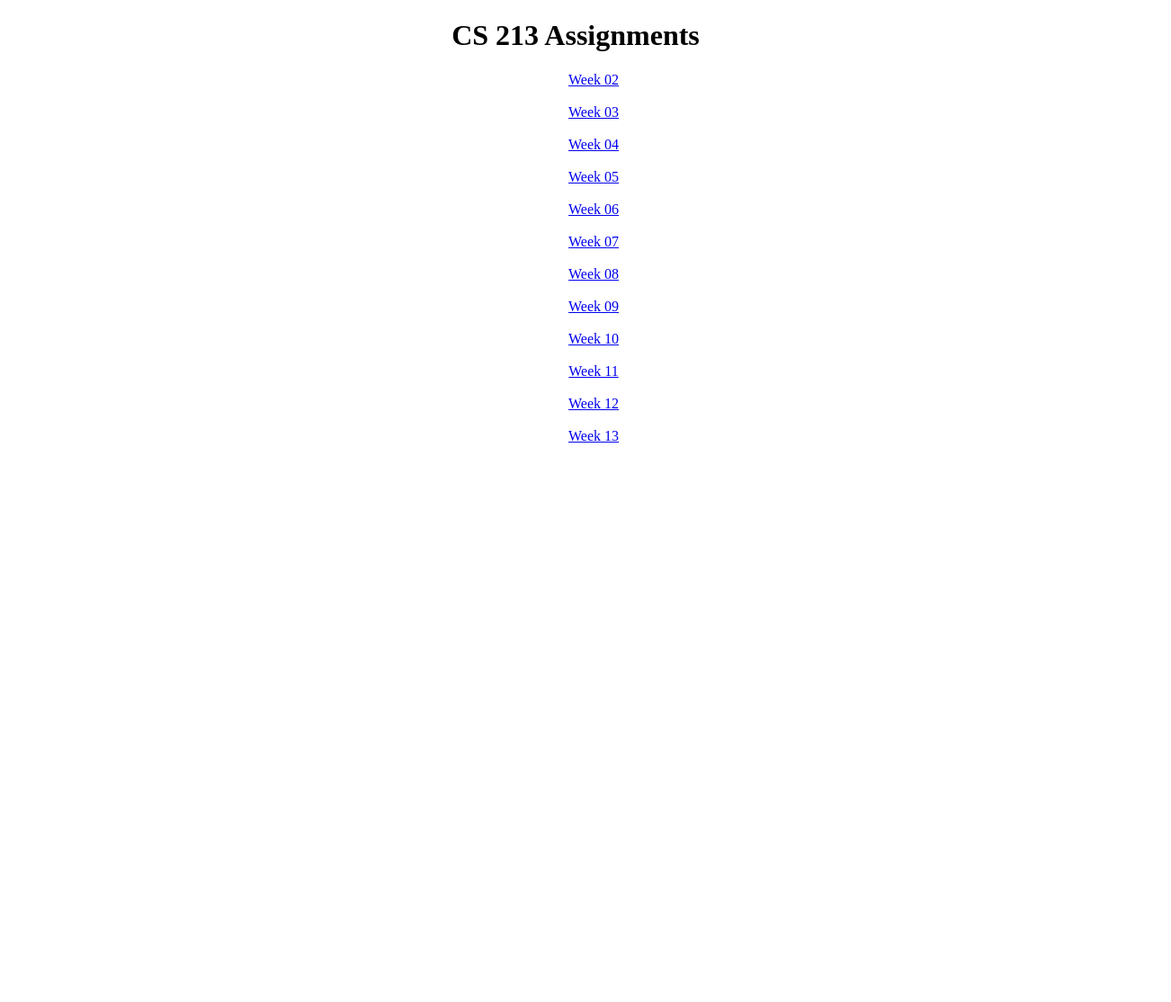
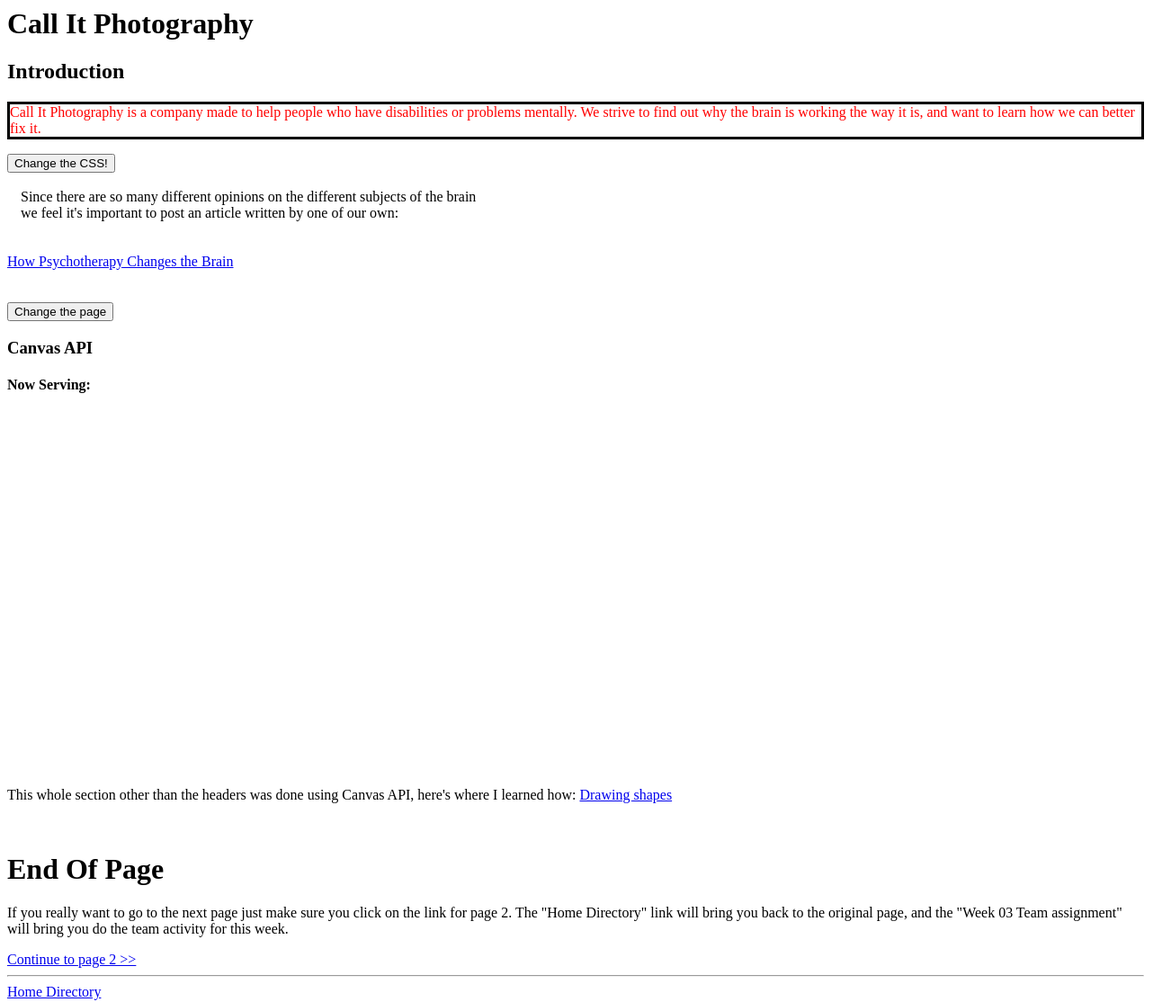
Before and after one commit to callitphotography/callitphotography.github.io, a plain HTML site: page index.html in a window 1280 px wide. Shown: the whole page at 90% size, 1302 px wide, since content can reach past the window. Before the commit the page ends 800 px from the top, so only its background shows below. Drawn offline with Linux system fonts and the light colour scheme.

Commit message:
Update index.html

```diff
--- a/index.html
+++ b/index.html
@@ -1,43 +1,99 @@
-<!DOCTYPE html>
+<DOCTYPE html>
 <html>
   <head>
-    <title>Eric Collett's Assignments</title>
     <style>
-      ul#menu li
-        {
+      .normal {                    <!--These are all the original styles for the page, not included in the .css stylesheet-->
+         font-size: 12px;
+         color: black;
+         background: white;
+         padding-left: 15px;
+      }
+
+      .fade-out {
+        opacity: 0;
+        transition: none;
+      }
+
+      span {
+         display: block;
+      }
+
+      div.relative {
+        position: relative;
+        left: 30px;
+      }
+
+      .center {
          text-align: center;
       }
+                                   <!--Down to this point.-->
+    </style>
+    <title>Call It Photography</title>
+    <link rel="stylesheet" type="text/css" href="Style.css">
 
-    </style>
+    <script>
+      var randomColor = Math.floor(Math.random()*16777215).toString(16);
+    </script>
+
+    <script>
+
+      function load() {
+        var opacity = 0.0;
+        document.body.style.opacity = 1;
+        document.body.style.transition = '2s opacity';
+        draw();
+      }
+
+      window.onload = load;
+    </script>
+
   </head>
-  <body>
-    <h1 style="text-align:center;">CS 213 Assignments</h1>
+  <body id="mainContainer" class="fade-out">
+    <main>
 
-    <ul id="menu" style="list-style-type:none">
-      <li><a href="week02/week02.html">Week 02</a></li>
+    <h1 id="large">Call It Photography</h1>
+    <h2>Introduction</h2>
+    <p id="p1">Call It Photography is a company made to help people who have disabilities or problems mentally.  We strive
+    to find out why the brain is working the way it is, and want to learn how we can better fix it.</p>
+
+    <script>
+      document.getElementById("p1").style.color = "red";
+      document.getElementById("p1").style.backgroundColor = "randomColor";
+      document.getElementById("p1").style.border = "medium solid black";
+    </script>
+
+    <button type="button" onclick="document.getElementById('p1').style.color = 'blue'">
+      Change the CSS!</button>
     <br>
-      <li><a href="week03/week03.html">Week 03</a></li>
     <br>
-      <li><a href="week04/week04.html">Week 04</a></li>
+    <span class="normal">Since there are so many different opinions on the different subjects of the brain</span>
+    <span class="normal">we feel it's important to post an article written by one of our own:</span>
     <br>
-      <li><a href="week05/week05.html">Week 05</a></li>
     <br>
-      <li><a href="week06/week06.html">Week 06</a></li>
+    <a class="center" id="large" href="How Psychotherapy Changes the Brain.docx">How Psychotherapy Changes the Brain</a>
+    <br><br><br>
+    <button type="button" onclick="document.querySelector('#mainContainer').style.backgroundColor = 'orange'">Change the page</button>
     <br>
-      <li><a href="week07/week07.html">Week 07</a></li>
+
+    <h3>Canvas API</h3>
+    <h4>Now Serving: </h4>
+    <div class="relative">
+      <canvas id="canvas" width="350" height="400"></canvas>
+    </div>
+    <p>This whole section other than the headers was done using Canvas API, here's where I learned how:
+    <a href="https://developer.mozilla.org/en-US/docs/Web/API/Canvas_API/Tutorial/Drawing_shapes">Drawing shapes</a>
+    </p>
     <br>
-      <li><a href="week08/week08.html">Week 08</a></li>
+
+    <h1>End Of Page</h1>
+    <p class="important">If you really want to go to the next page just make sure you click on the link for page 2.
+    The "Home Directory" link will bring you back to the original page, and the "Week 03 Team assignment" will bring
+    you do the team activity for this week.</p>
+
+    <a class="page2" href="FunPage.html">Continue to page 2 >> </a>
+    <hr>
+    <a href="../index.html">Home Directory</a>
     <br>
-      <li><a href="week09/week09.html">Week 09</a></li>
-      <br>
-      <li><a href="week10/week10.html">Week 10</a></li>
-      <br>
-      <li><a href="week11/week11.html">Week 11</a></li>
-      <br>
-      <li><a href="week12/week12.html">Week 12</a></li>
-      <br>
-      <li><a href="week13/week13.html">Week 13</a></li>
-    </ul>
-
+    </main>
   </body>
 </html>
```
Lines whose indentation alone changed are shown as unchanged.
